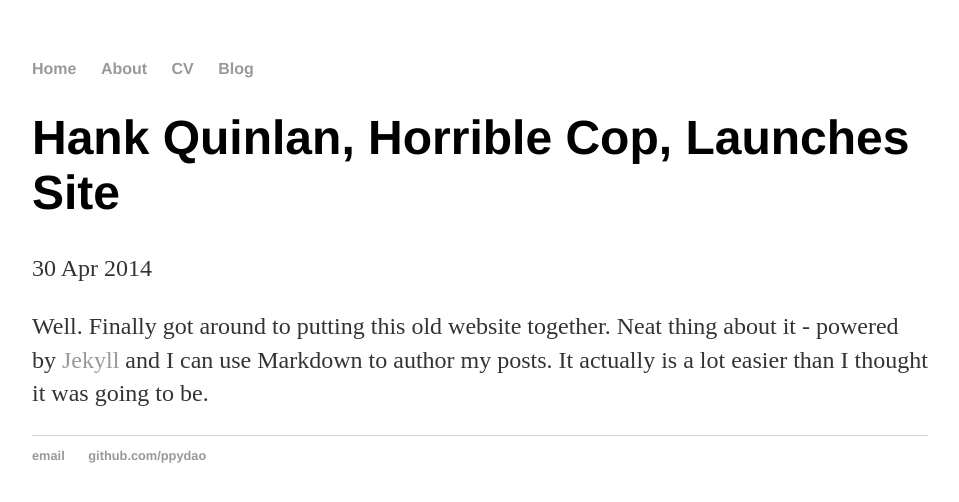
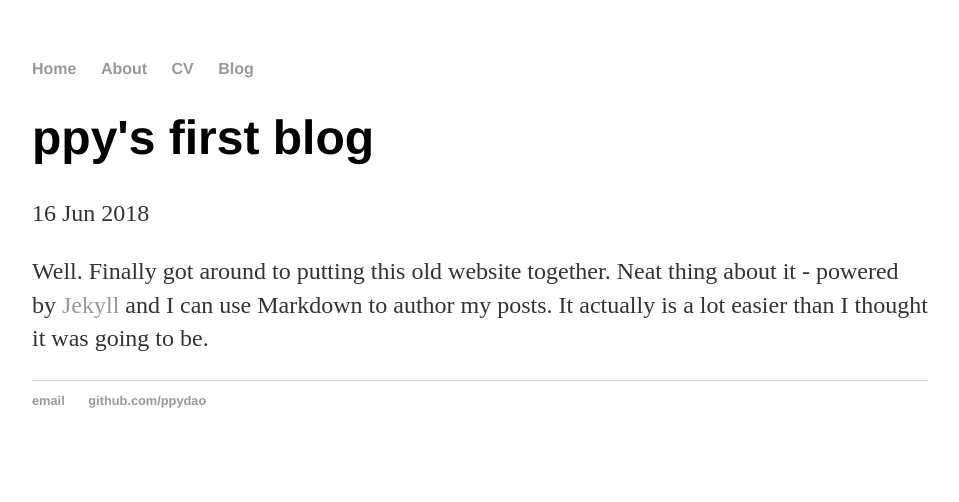
Before and after one commit to PpyDAO/PpyDAO.github.io, a Jekyll site: the page built from _posts/2014-04-30-hank-quinlan-site-launched.md, in a window 1280 px wide. Shown: the top 502 px of the page, without its empty margins (160-1119 px from the left). Built offline with Jekyll 4.4.1, drawn with Linux system fonts in a browser that asks for light colours.

Commit message:
Update 2014-04-30-hank-quinlan-site-launched.md

```diff
--- a/_posts/2014-04-30-hank-quinlan-site-launched.md
+++ b/_posts/2014-04-30-hank-quinlan-site-launched.md
@@ -1,7 +1,7 @@
 ---
 layout: post
-title: "Hank Quinlan, Horrible Cop, Launches Site"
-date: 2014-04-30
+title: "ppy's first blog"
+date: 2018-06-16
 ---
 
 Well. Finally got around to putting this old website together. Neat thing about it - powered by [Jekyll](http://jekyllrb.com) and I can use Markdown to author my posts. It actually is a lot easier than I thought it was going to be.
```
